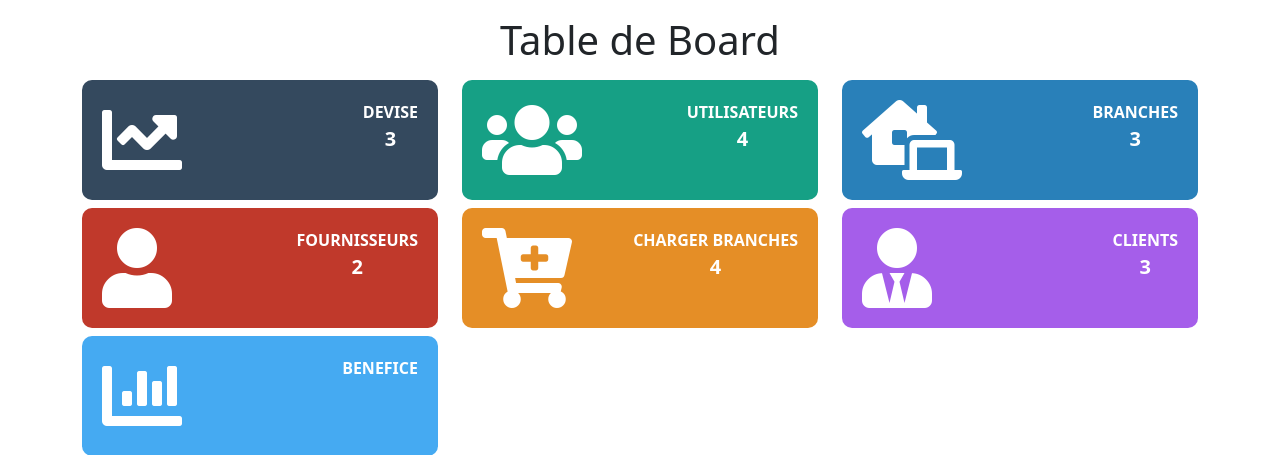
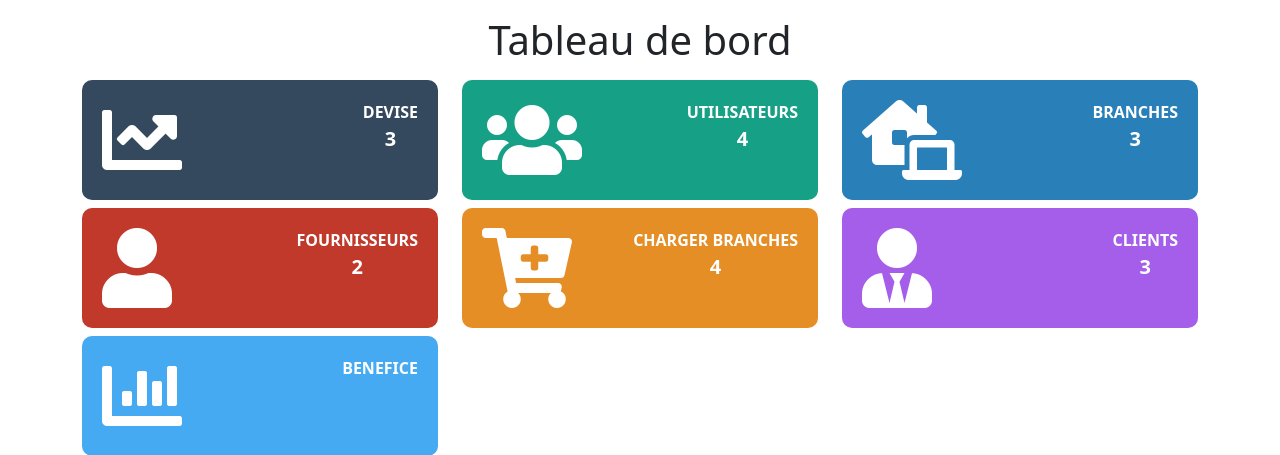
Before and after one commit to mhslekbar/exChangge, a PHP site: page /admin/DashBoard.php in a window 1280 px wide. Shown: the part 62-517 px from the top of the page. Run offline with PHP 8.4, Linux system fonts and the light colour scheme; the visitor is signed in with stand-in values (Sample User, id 1); data comes from the database, SQL or seed files in the repository.

Commit message:
Update DashBoard.php

```diff
--- a/admin/DashBoard.php
+++ b/admin/DashBoard.php
@@ -6,7 +6,7 @@
         include "init.php";
         $Dashborad = new DashBoard();
         echo "<div class='container container-500 dashboard'>";
-            echo "<h1 class='text-center mt-3 mb-3'>Table de Board</h1>";
+            echo "<h1 class='text-center mt-3 mb-3'>Tableau de bord</h1>";
     ?>
         <div class="row">
                 <?=AreaDisplayLayout("rates.php","DEVISE",$Dashborad->countRates(),"WETASPHALT","fas fa-chart-line fa-5x");?>
@@ -23,7 +23,7 @@
         echo "</div>";
         include $tpl . "footer.php";
     else:
-        header("Location: index.php");
+        header("Location: ../index.php");
     endif;
     ob_end_flush();
 ?>
```
